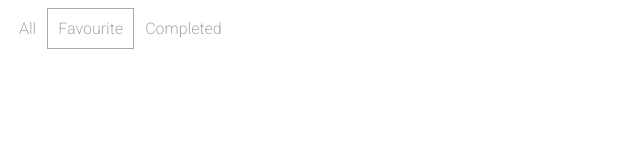
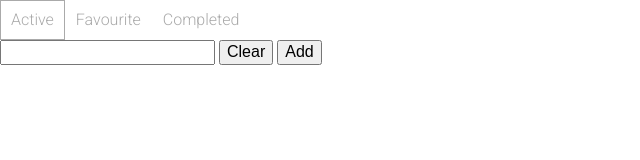
Before and after one commit to vuksamardzic/webpack-todo, a website built with webpack: page index.html in a window 1280 px wide. Shown: the whole page, without its empty margins (0-640 px from the left). Built offline with nearby package versions, Linux system fonts and the light colour scheme.

Commit message:
index tweaked with normalize and form

```diff
--- a/index.html
+++ b/index.html
@@ -5,6 +5,7 @@
     <meta name="viewport"
           content="width=device-width, user-scalable=no, initial-scale=1.0, maximum-scale=1.0, minimum-scale=1.0">
     <meta http-equiv="X-UA-Compatible" content="ie=edge">
+    <link rel="stylesheet" href="https://cdnjs.cloudflare.com/ajax/libs/normalize/7.0.0/normalize.min.css">
     <link href="https://fonts.googleapis.com/css?family=Roboto:100,300,400" rel="stylesheet">
     <title>Webpack Todo</title>
 </head>
@@ -12,11 +13,17 @@
     <header>
         <nav>
             <ul>
-                <li><a class="todo-nav ">All</a></li>
-                <li><a class="todo-nav active">Favourite</a></li>
+                <li><a class="todo-nav active">Active</a></li>
+                <li><a class="todo-nav">Favourite</a></li>
                 <li><a class="todo-nav">Completed</a></li>
             </ul>
         </nav>
+
+        <form>
+            <input type="text" title="input-todo-name">
+            <button type="reset">Clear</button>
+            <button type="submit">Add</button>
+        </form>
     </header>
     <main>
         <ul class="todo-task-list"></ul>
```
